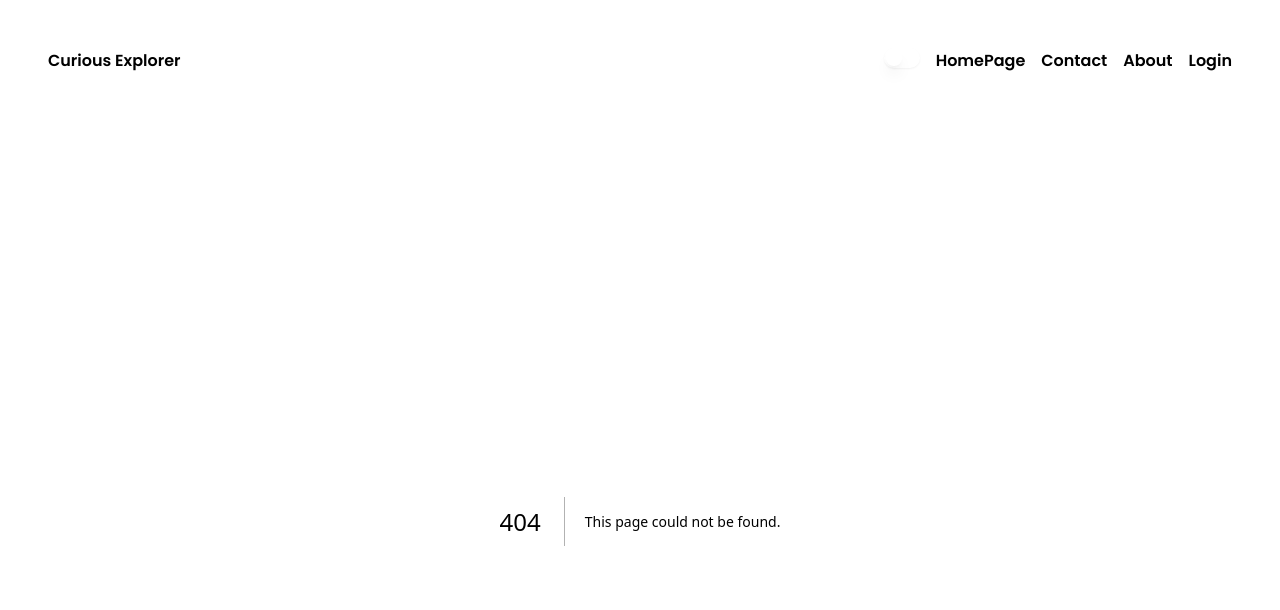
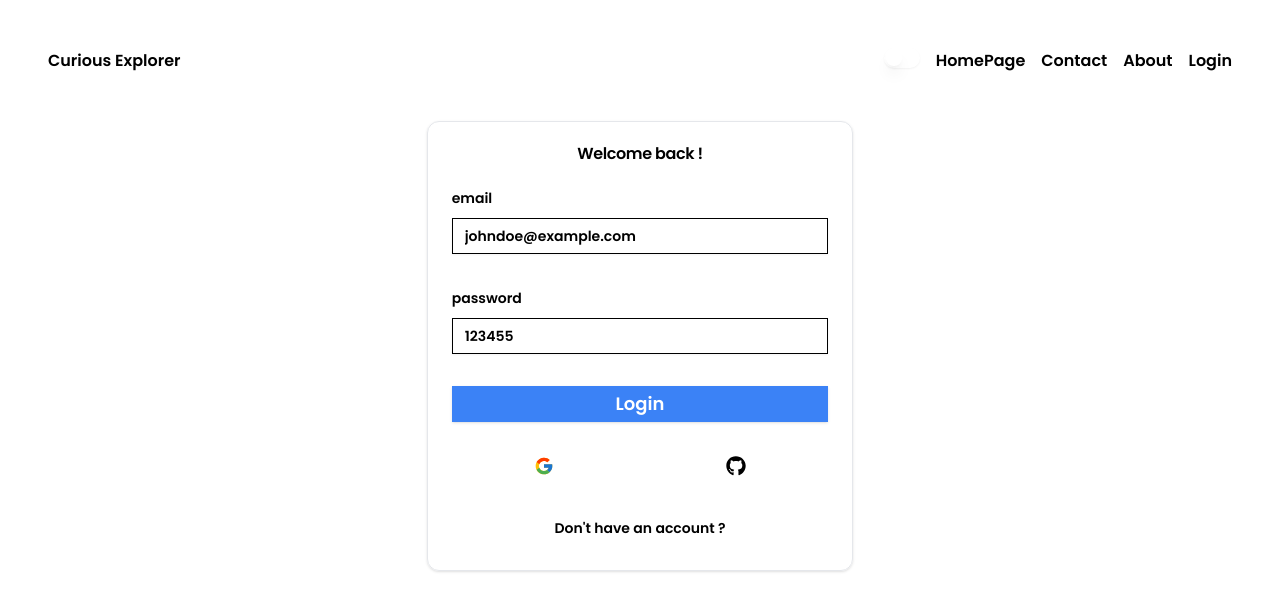
Before and after one commit to lotfimay/curious-explorer, a Next.js app: page /auth/login in a window 1280 px wide. Before the commit this address had no page. Shown: the top 610 px of the page. Built offline with nearby package versions, Linux system fonts and the light colour scheme.

Commit message:
added login form

```diff
--- /dev/null
+++ b/app/auth/login/page.tsx
@@ -0,0 +1,20 @@
+"use client";
+import { useState } from "react";
+import Link from "next/link";
+import React, { FormEvent } from "react";
+import { Button } from "@/components/ui/button";
+import LoginForm from "@/components/auth/LoginForm";
+
+function page() {
+  const [email, setEmail] = useState("");
+  const [password, setPassword] = useState("");
+
+  const handleSubmit = (e: React.FormEvent) => {
+    e.preventDefault();
+
+    console.log(email, password);
+  };
+  return <LoginForm />;
+}
+
+export default page;
--- /dev/null
+++ b/components/auth/AuthProviders.tsx
@@ -0,0 +1,20 @@
+import Image from "next/image";
+import { FaGithub } from "react-icons/fa";
+import { FcGoogle } from "react-icons/fc";
+
+import { Button } from "../ui/button";
+
+function AuthProviders() {
+  return (
+    <div className="flex items-center w-full gap-x-2">
+      <Button size="lg" className="w-full" variant="ghost">
+        <FcGoogle className="h-5 w-5" />
+      </Button>
+      <Button size="lg" className="w-full" variant="ghost">
+        <FaGithub className="h-5 w-5" />
+      </Button>
+    </div>
+  );
+}
+
+export default AuthProviders;
--- /dev/null
+++ b/components/auth/CardWrapper.tsx
@@ -0,0 +1,46 @@
+import React from "react";
+
+import {
+  Card,
+  CardContent,
+  CardFooter,
+  CardHeader,
+  CardTitle,
+} from "@/components/ui/card";
+import AuthProviders from "./AuthProviders";
+import { Button } from "../ui/button";
+
+interface CardWrapperProps {
+  headerLabel: string;
+  children: React.ReactNode;
+  backButtonLabel: string;
+  bacButtonkUrl?: string;
+}
+
+function CardWrapper({
+  headerLabel,
+  children,
+  bacButtonkUrl,
+  backButtonLabel,
+}: CardWrapperProps) {
+  return (
+    <div className="w-full flex items-center justify-center">
+      <Card className="w-1/3">
+        <CardHeader className="flex items-center justfiy-betweeen">
+          <CardTitle>{headerLabel}</CardTitle>
+        </CardHeader>
+        <CardContent>{children}</CardContent>
+        <CardFooter>
+          <AuthProviders />
+        </CardFooter>
+        <CardFooter>
+          <Button variant="link" className="w-fit m-auto">
+            {backButtonLabel}
+          </Button>
+        </CardFooter>
+      </Card>
+    </div>
+  );
+}
+
+export default CardWrapper;
--- /dev/null
+++ b/components/auth/LoginForm.tsx
@@ -0,0 +1,85 @@
+"use client";
+import React from "react";
+
+import * as z from "zod";
+import { zodResolver } from "@hookform/resolvers/zod";
+
+import { Button } from "../ui/button";
+
+import {
+  Form,
+  FormControl,
+  FormLabel,
+  FormField,
+  FormItem,
+  FormMessage,
+} from "../ui/form";
+
+import { Input } from "../ui/input";
+import { LoginSchema } from "@/validation/schemas";
+import { useForm } from "react-hook-form";
+import CardWrapper from "./CardWrapper";
+
+function LoginForm() {
+
+  const form = useForm<z.infer<typeof LoginSchema>>({
+    resolver: zodResolver(LoginSchema),
+    defaultValues: {
+      email: "",
+      password: "",
+    },
+  });
+
+  const handleSubmit = (values: z.infer<typeof LoginSchema>) => {
+    console.log(values);
+  };
+
+  return (
+    <CardWrapper
+      headerLabel="Welcome back !"
+      backButtonLabel="Don't have an account ?"
+    >
+      <Form {...form}>
+        <form onSubmit={form.handleSubmit(handleSubmit)} className="space-y-8">
+          <FormField
+            control={form.control}
+            name="email"
+            render={({ field }) => (
+              <FormItem>
+                <FormLabel>email</FormLabel>
+                <FormControl>
+                  <Input placeholder="johndoe@example.com" {...field} />
+                </FormControl>
+                <FormMessage />
+              </FormItem>
+            )}
+          />
+
+          <FormField
+            control={form.control}
+            name="password"
+            render={({ field }) => (
+              <FormItem>
+                <FormLabel>password</FormLabel>
+                <FormControl>
+                  <Input placeholder="123455" type="password" {...field} />
+                </FormControl>
+                <FormMessage />
+              </FormItem>
+            )}
+          />
+          <div className="flex items-center justify-center">
+            <Button
+              type="submit"
+              className="w-full bg-blue-500 text-white rounded-md text-lg font-semibold"
+            >
+              Login
+            </Button>
+          </div>
+        </form>
+      </Form>
+    </CardWrapper>
+  );
+}
+
+export default LoginForm;
--- /dev/null
+++ b/validation/schemas.ts
@@ -0,0 +1,6 @@
+import * as z from "zod";
+
+export const LoginSchema = z.object({
+    email : z.string().email(),
+    password : z.string().min(1 , "The password field is required")
+})
```
